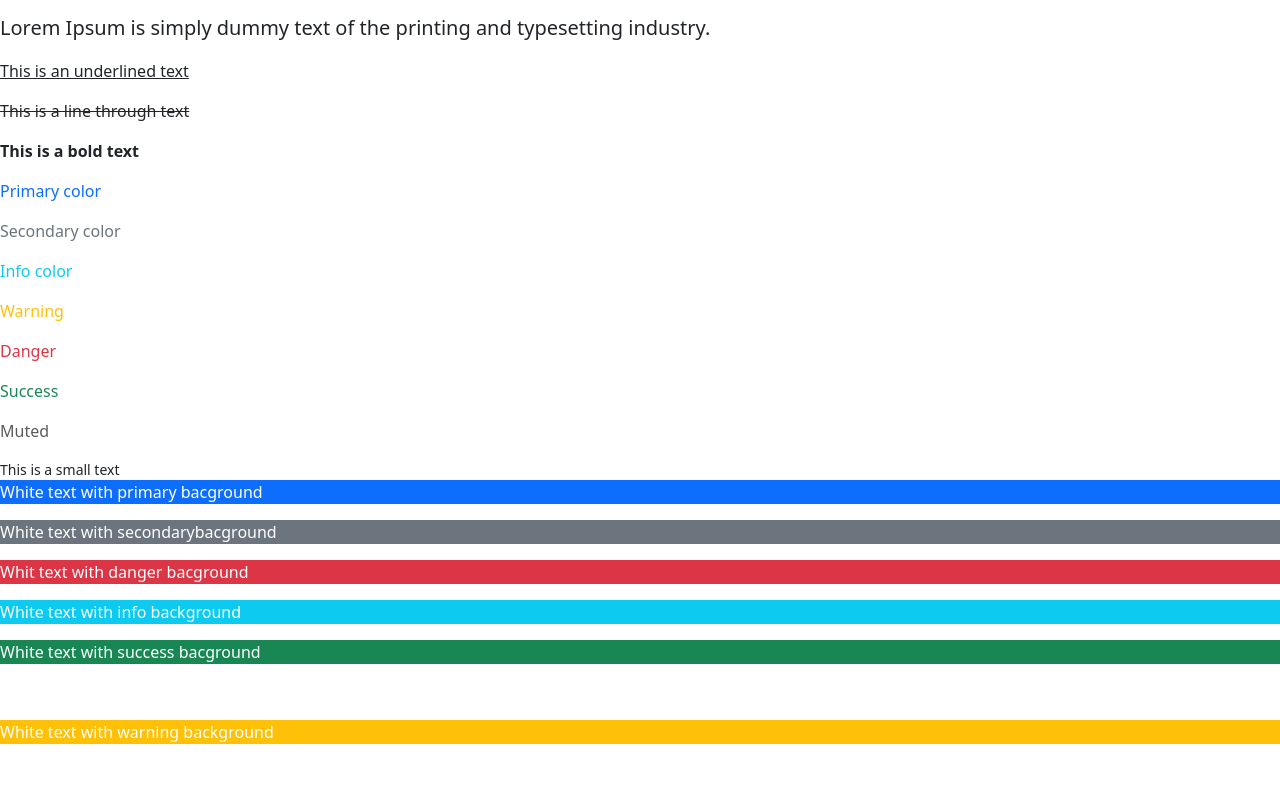
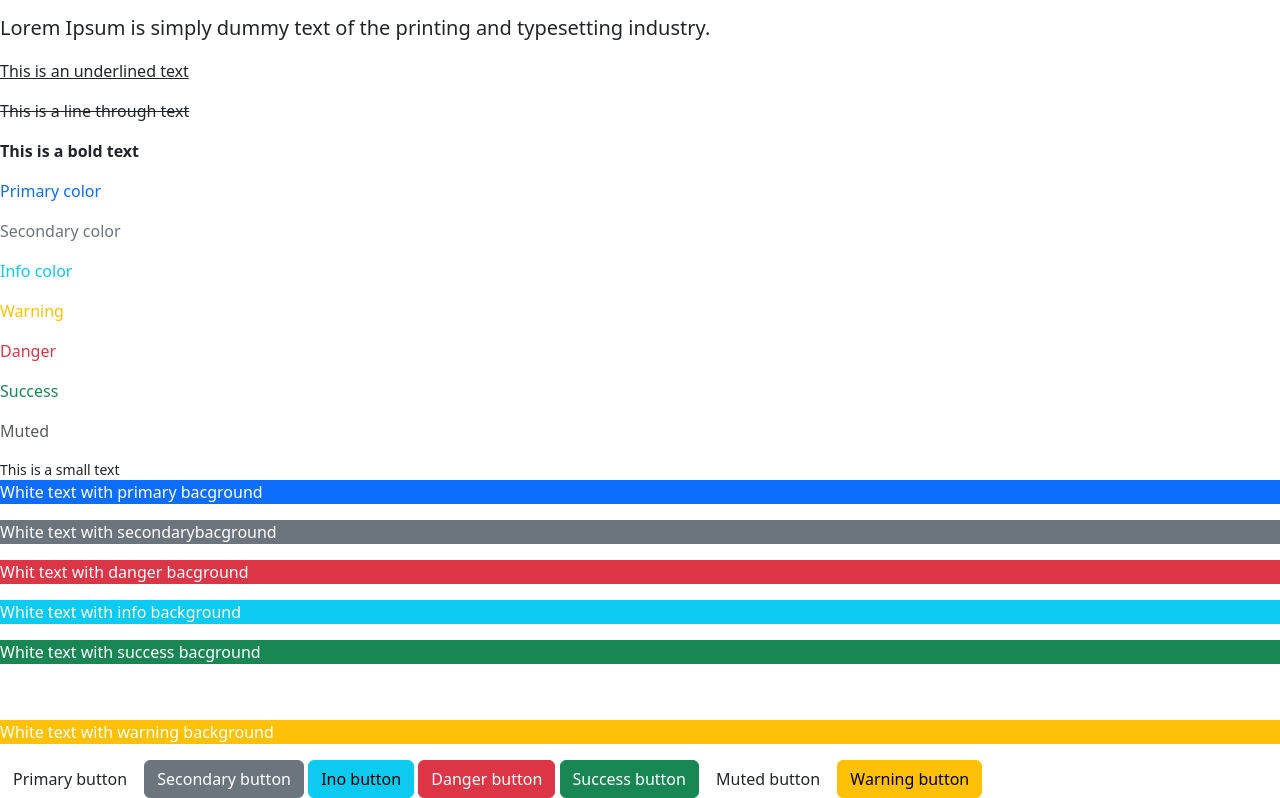
Before and after one commit to MILKA-WANGA/Bootstrap, a plain HTML site: page index.html in a window 1280 px wide. Shown: the part 957-1755 px from the top of the page. Before the commit the page ends 1717 px from the top, so only its background shows below. Drawn offline with nearby package versions, Linux system fonts and the light colour scheme.

Commit message:
Created a button with class:btn

```diff
--- a/index.html
+++ b/index.html
@@ -41,6 +41,7 @@
     <p class="text-muted">Muted</p>
 
     <small>This is a small text</small>
+    <!-- bg-color -->
     <p class="text-white bg-primary">White text with primary bacground</p>
     <p class="text-white bg-secondary">White text with secondarybacground</p>
     <p class="text-white bg-danger">Whit text with danger bacground </p>
@@ -48,6 +49,14 @@
     <p class="text-white bg-success">White text with success bacground</p>
     <p class="text-white bg-muted">White text with muted bacground</p>
     <p class="text-white bg-warning">White  text with warning background</p>
+    <!-- basic buttons -->
+    <button class="btn btn-primaary">Primary button</button>
+    <button class="btn btn-secondary">Secondary button</button>
+    <button class="btn btn-info">Ino button</button>
+    <button class="btn btn-danger">Danger button</button>
+    <button class="btn btn-success">Success button</button>
+    <button class="btn btn-muted">Muted button</button>
+    <button class="btn btn-warning">Warning button</button>
 
 
     <script src="https://cdn.jsdelivr.net/npm/bootstrap@5.3.0-alpha3/dist/js/bootstrap.bundle.min.js" integrity="sha384-ENjdO4Dr2bkBIFxQpeoTz1HIcje39Wm4jDKdf19U8gI4ddQ3GYNS7NTKfAdVQSZe" crossorigin="anonymous"></script>
```
